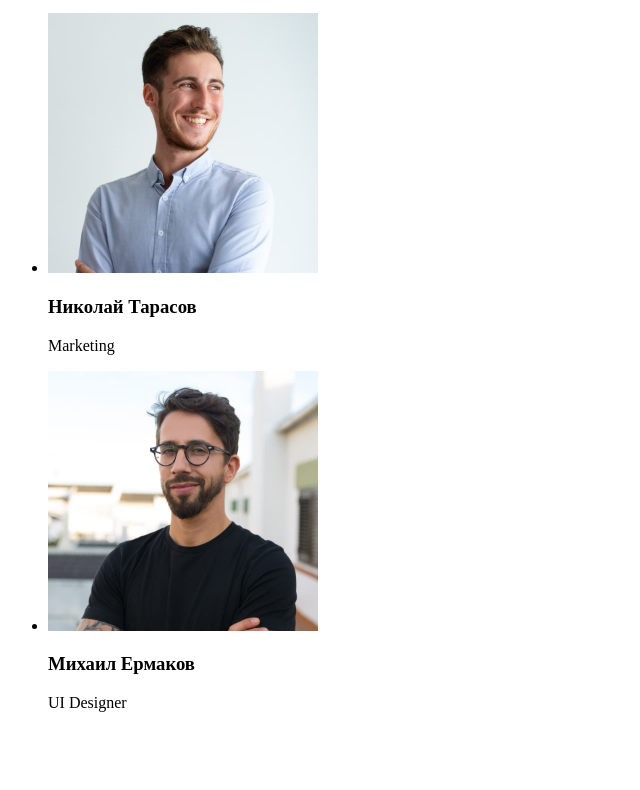
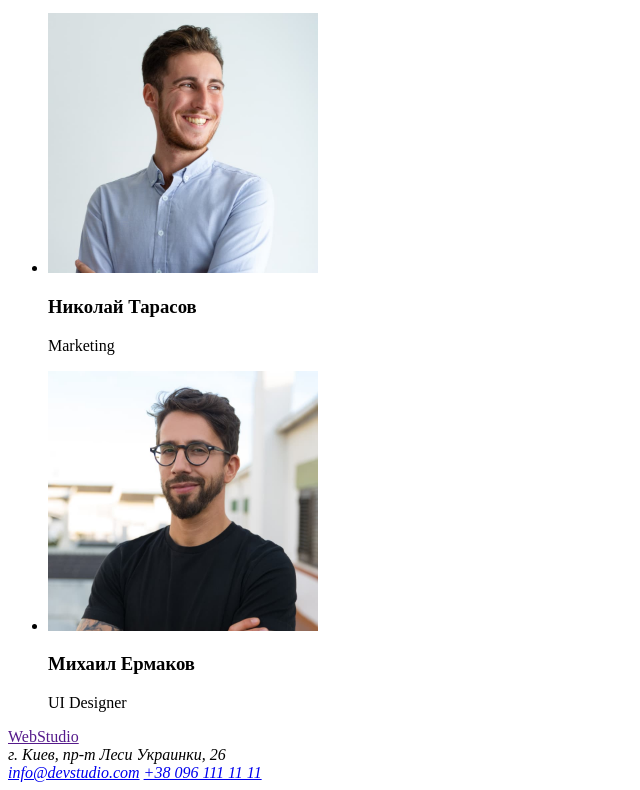
Before and after one commit to Evgeniy-the-Great/goit-markup-hw-01, a plain HTML site: page index.html in a window 1280 px wide. Shown: the part 2323-3113 px from the top of the page, without its empty margins (0-640 px from the left). Before the commit the page ends 3051 px from the top, so only its background shows below. Drawn offline with Linux system fonts and the light colour scheme.

Commit message:
добавил footer

```diff
--- a/index.html
+++ b/index.html
@@ -125,7 +125,16 @@
         </ul>
       </section>
       <!-- Подвал -->
-      <footer></footer>
+      <footer>
+        <a href="">WebStudio</a>
+        <address>
+          г. Киев, пр-т Леси Украинки, 26
+        </address>
+        <address>
+          <a href="mailto:info@devstudio.com">info@devstudio.com</a>
+          <a href="tel:+380961111111">+38 096 111 11 11</a>
+        </address>
+      </footer>
     </main>
   </body>
 </html>
```
